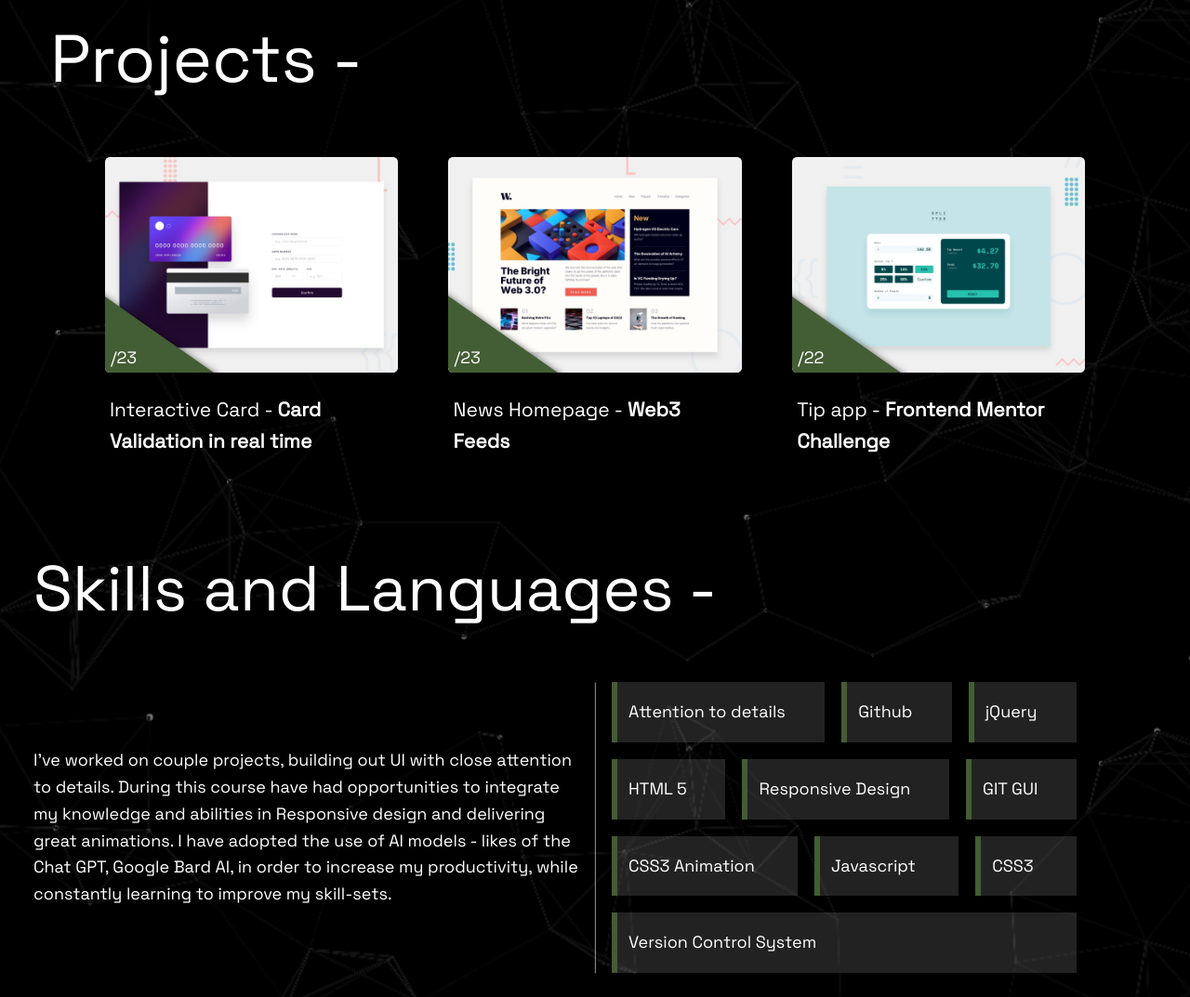
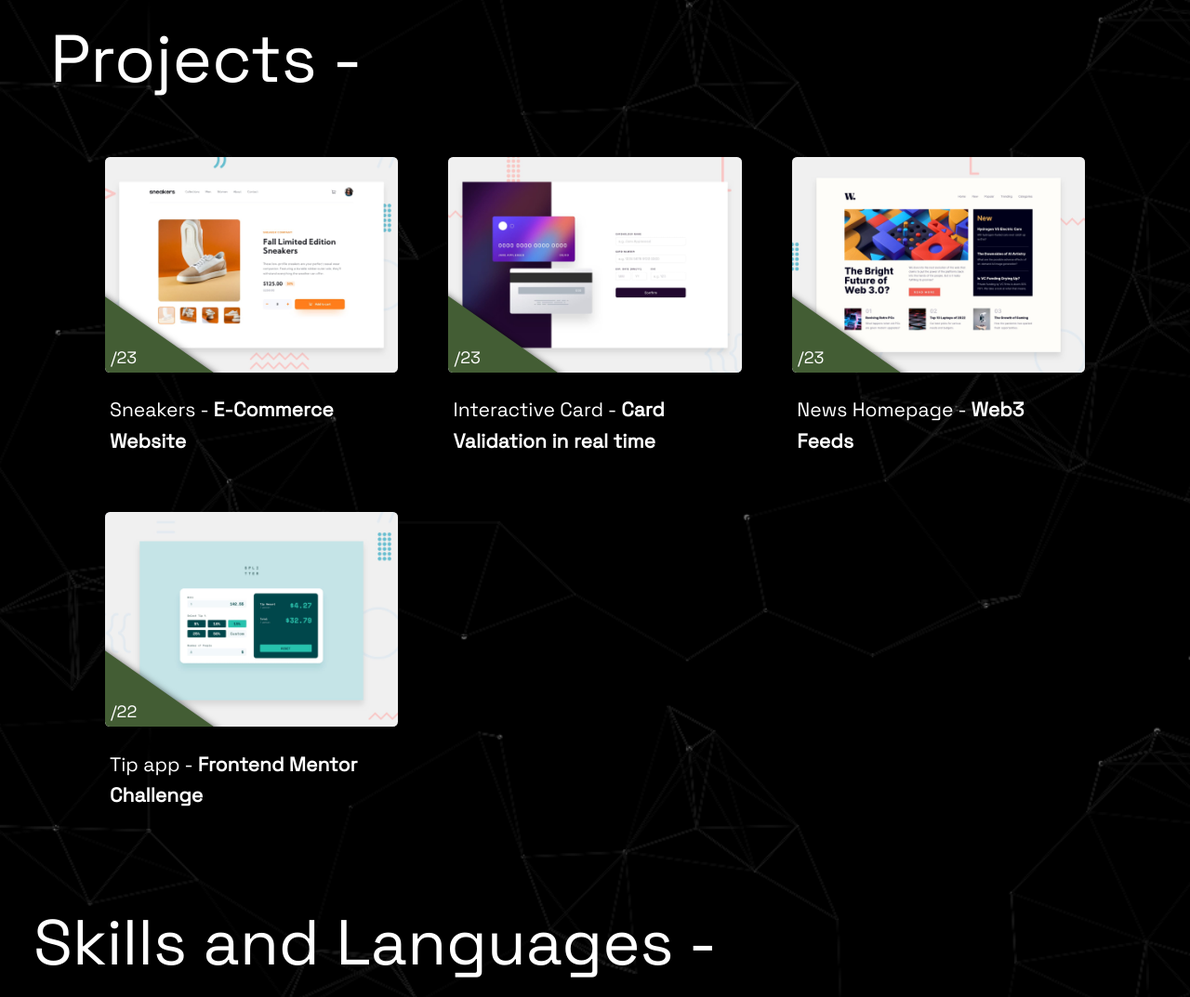
Before and after one commit to Adeyemo003/portfolio-v1, a plain HTML site: page index.html in a window 1280 px wide. Shown: the part 850-1923 px from the top of the page at 93% size. Drawn offline with Linux system fonts and the light colour scheme.

Commit message:
Updated HTML

```diff
--- a/index.html
+++ b/index.html
@@ -99,6 +99,13 @@
     <div class="project-cont">
       <div class="project-child">
         <figure>
+          <a target="_blank" href="https://adeyemo003.github.io/sneakers"><img src="assets/preview4.jpg" alt="Frontend mentor"></a>
+          <span> /23</span>
+        </figure>
+        <h3>Sneakers - <span>E-Commerce Website</span></h3>
+      </div>
+      <div class="project-child">
+        <figure>
           <a target="_blank" href="https://adeyemo003.github.io/interactive-card-form"><img src="assets/preview1.jpg" alt="Frontend mentor"></a>
           <span> /23</span>
         </figure>
@@ -139,10 +146,11 @@
         <span>jQuery</span>
         <span>HTML 5</span>
         <span>Responsive Design</span>
-        <span>GIT GUI</span>
+        <span>GIT</span>
         <span>CSS3 Animation</span>
         <span>Javascript</span>
         <span>CSS3</span>
+        <span>Express JS</span>
         <span>Version Control System</span>
       </div>
     </section>
```
